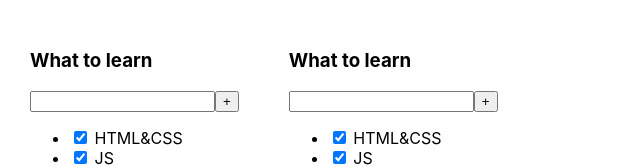
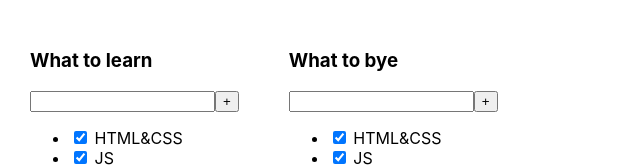
Before and after one commit to oleg-lego-lego/todolist_for_the_lesson, a React (Create React App) app: page / in a window 1280 px wide. Shown: the top 167 px of the page, without its empty margins (0-640 px from the left). Built offline with nearby package versions, Linux system fonts and the light colour scheme.

Commit message:
created TodolistPropsType for Todolist

```diff
--- a/src/App.tsx
+++ b/src/App.tsx
@@ -5,8 +5,8 @@
 function App() {
     return (
         <div className="App">
-            <Todolist/>
-            <Todolist/>
+            <Todolist title={'What to learn'}/>
+            <Todolist title={'What to bye'}/>
         </div>
     );
 }
--- a/src/Todolist.tsx
+++ b/src/Todolist.tsx
@@ -1,9 +1,13 @@
 import React from 'react';
 
-export const Todolist = () => {
+type TodolistPropsType = {
+    title: string
+}
+
+export const Todolist = (props: TodolistPropsType) => {
     return (
         <div>
-            <h3>What to learn</h3>
+            <h3>{props.title}</h3>
             <div>
                 <input/>
                 <button>+</button>
```
